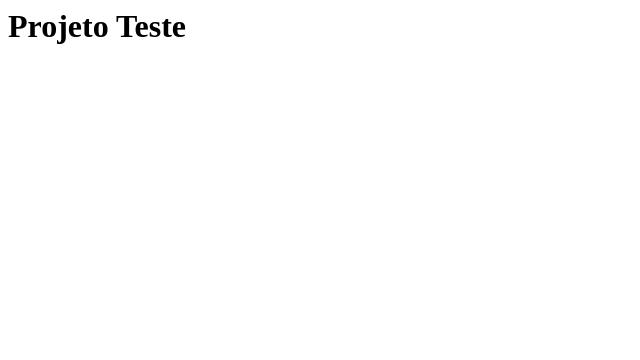
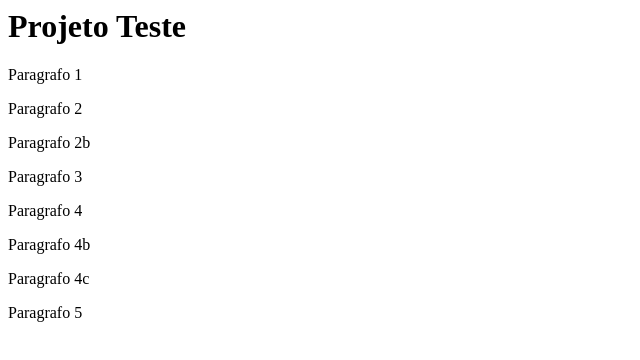
Before and after one commit to bene20/cursogit, a plain HTML site: page index.html in a window 1280 px wide. Shown: the whole page, without its empty margins (0-640 px from the left). Drawn offline with Linux system fonts and the light colour scheme.

Commit message:
Novas modificacoes

```diff
--- a/index.html
+++ b/index.html
@@ -1,5 +1,17 @@
 <html>
+  <head>
+    <style>
+    </style>
+  </head>
   <body>
     <h1>Projeto Teste</h1>
+    <p>Paragrafo 1</p>
+    <p>Paragrafo 2</p>
+    <p>Paragrafo 2b</p>
+    <p>Paragrafo 3</p>
+    <p>Paragrafo 4</p>
+    <p>Paragrafo 4b</p>
+    <p>Paragrafo 4c</p>
+    <p>Paragrafo 5</p>
   </body>
 </html>
```
Also changed, not shown: arq1.txt (added), arq2.txt (added).
